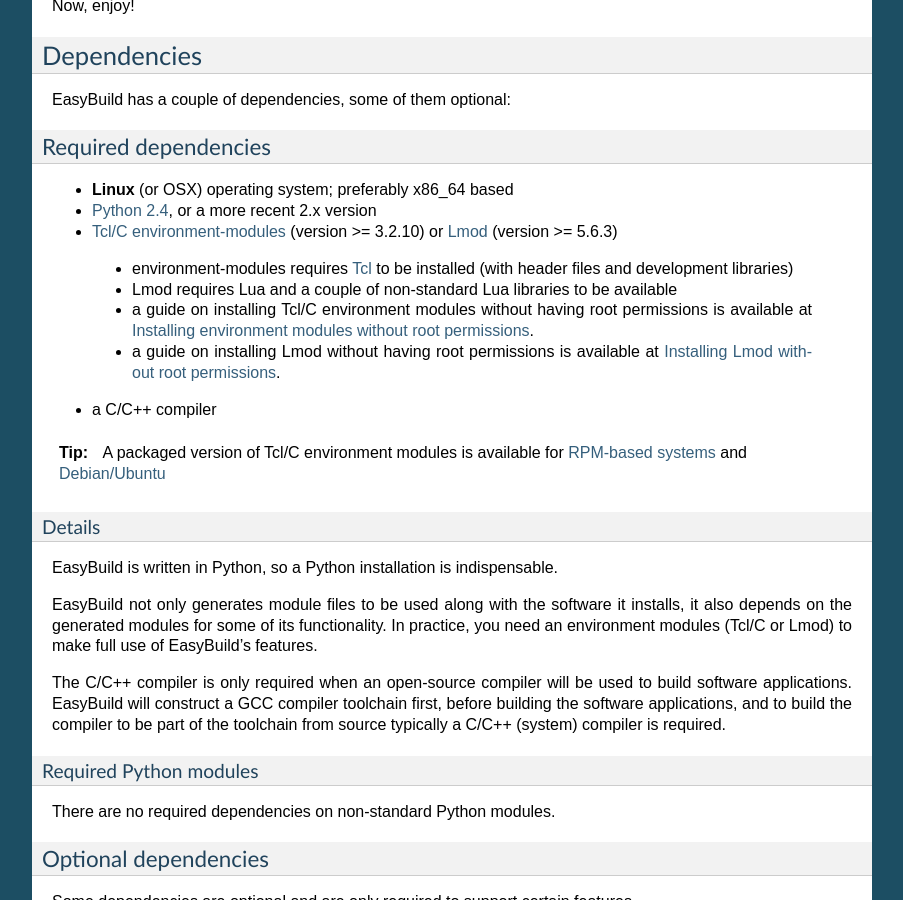
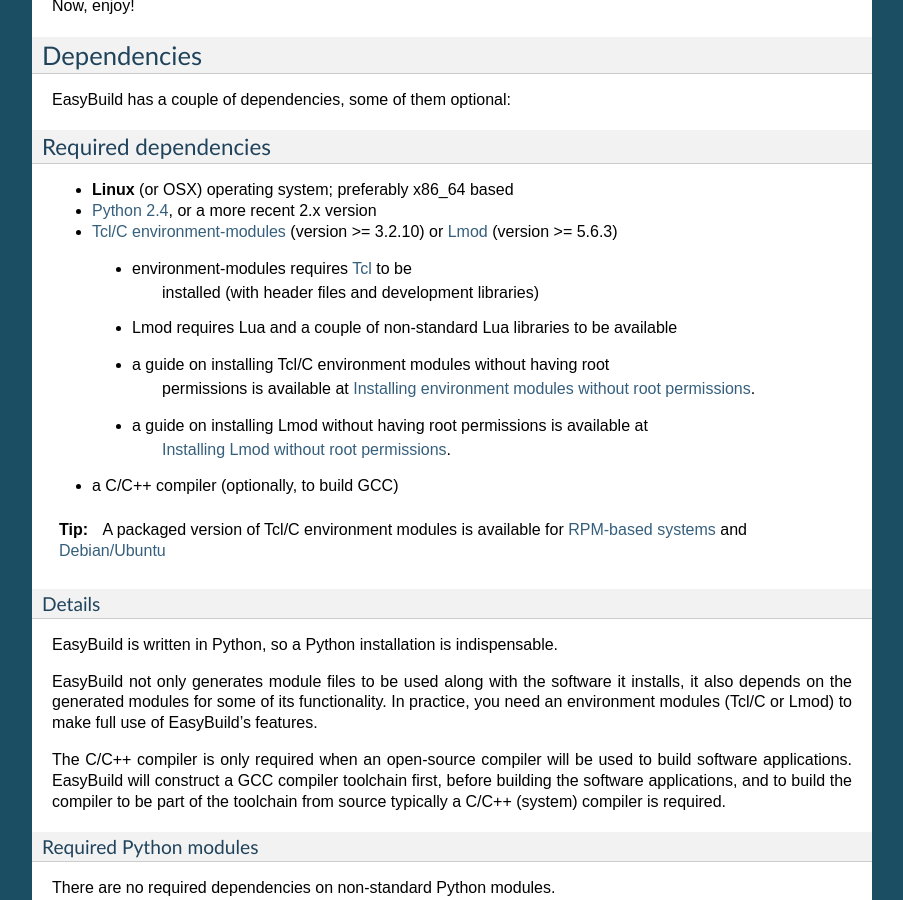
Before and after one commit to easybuilders/easybuild, a Sphinx documentation site: the page built from docs/Installation.rst, in a window 1280 px wide and 900 px high, scrolled down 3314 px. Shown: the whole window, without its empty margins (198-1101 px from the left). Built offline with Sphinx 7.4.7, drawn with Linux system fonts in a browser that asks for light colours; some of the changed text lies outside the part shown.

Commit message:
more style fixes

```diff
--- a/docs/Installation.rst
+++ b/docs/Installation.rst
@@ -221,20 +221,20 @@
 Required dependencies
 ~~~~~~~~~~~~~~~~~~~~~
 
--  **Linux** (or OSX) operating system; preferably x86_64 based
--  `Python 2.4 <http://python.org>`_, or a more recent 2.x version
--  `Tcl/C environment-modules  <http://modules.sourceforge.net/>`_ (version >= 3.2.10)
+*  **Linux** (or OSX) operating system; preferably x86_64 based
+*  `Python 2.4 <http://python.org>`_, or a more recent 2.x version
+*  `Tcl/C environment-modules  <http://modules.sourceforge.net/>`_ (version >= 3.2.10)
    or `Lmod <lmod.sourceforge.net>`_ (version >= 5.6.3)
 
-  -  environment-modules requires `Tcl <http://www.tcl.tk/>`_ to be
+  * environment-modules requires `Tcl <http://www.tcl.tk/>`_ to be
      installed (with header files and development libraries)
-  -  Lmod requires Lua and a couple of non-standard Lua libraries to be available
-  -  a guide on installing Tcl/C environment modules without having root
+  * Lmod requires Lua and a couple of non-standard Lua libraries to be available
+  * a guide on installing Tcl/C environment modules without having root
      permissions is available at :ref:`installing_env_mod_c`.
-  -  a guide on installing Lmod without having root permissions is available at
+  * a guide on installing Lmod without having root permissions is available at
      :ref:`installing_lmod`.
 
--  a C/C++ compiler
+*  a C/C++ compiler (optionally, to build GCC)
 
 .. tip::
  A packaged version of Tcl/C environment modules is available for
```
Also changed, not shown: other parts of docs/Installation.rst (+1 -1 lines), docs/Configuration.rst (+17 -16 lines).
